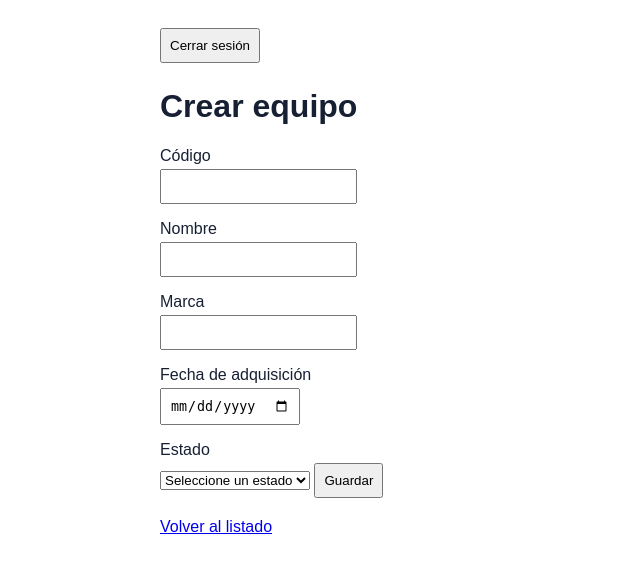
After one commit to emanuel2004ramirez/HENRY-EXA2, a Laravel app: page /equipos/crear in a window 1280 px wide. The commit adds this page. Shown: the top 573 px of the page, without its empty margins (0-640 px from the left). Run offline with Laravel 12, Linux system fonts and the light colour scheme; a user stored in the database is signed in; data comes from the database, SQL or seed files in the repository.

Commit message:
Crear registros

```diff
--- a/Henry-Exa2-Extra/app/Http/Controllers/EquipoController.php
+++ b/Henry-Exa2-Extra/app/Http/Controllers/EquipoController.php
@@ -3,6 +3,7 @@
 namespace App\Http\Controllers;
 
 use App\Models\Equipo;
+use Illuminate\Http\Request;
 
 class EquipoController extends Controller
 {
@@ -11,4 +12,29 @@ class EquipoController extends Controller
         $equipos = Equipo::orderBy('id')->get();
         return view('equipos.index', ['equipos' => $equipos]);
     }
+
+
+    public function create()
+    {
+        return view('equipos.create');
+    }
+
+    public function store(Request $request)
+    {
+        $datos = $request->validate([
+            'codigo' => ['required', 'string', 'max:30', 'unique:equipos,codigo'],
+            'nombre' => ['required', 'string', 'max:100'],
+            'marca' => ['required', 'string', 'max:80'],
+            'fecha_adquisicion' => ['required', 'date', 'before_or_equal:today'],
+            'estado' => ['required', 'in:disponible,asignado,mantenimiento'],
+        ]);
+        $equipo = new Equipo();
+        $equipo->codigo = $datos['codigo'];
+        $equipo->nombre = $datos['nombre'];
+        $equipo->marca = $datos['marca'];
+        $equipo->fecha_adquisicion = $datos['fecha_adquisicion'];
+        $equipo->estado = $datos['estado'];
+        $equipo->save();
+        return redirect()->route('equipos.index')->with('exito', 'Equipo creado correctamente.');
+    }
 }
--- /dev/null
+++ b/Henry-Exa2-Extra/resources/views/equipos/create.blade.php
@@ -0,0 +1,29 @@
+@extends('layouts.app')
+@section('contenido')
+    <h1>Crear equipo</h1>
+    <form method="POST" action="{{ route('equipos.store') }}">
+        @csrf
+        <label for="codigo">Código</label>
+        <input id="codigo" name="codigo" type="text" value="{{ old('codigo') }}" maxlength="30" required>
+
+        <label for="nombre">Nombre</label>
+        <input id="nombre" name="nombre" type="text" value="{{ old('nombre') }}" maxlength="100" required>
+
+        <label for="marca">Marca</label>
+        <input id="marca" name="marca" type="text" value="{{ old('marca') }}" maxlength="80" required>
+
+        <label for="fecha_adquisicion">Fecha de adquisición</label>
+        <input id="fecha_adquisicion" name="fecha_adquisicion" type="date" value="{{ old('fecha_adquisicion') }}" required>
+
+        <label for="estado">Estado</label>
+        <select id="estado" name="estado" required>
+            <option value="">Seleccione un estado</option>
+            <option value="disponible" @selected(old('estado') === 'disponible')>Disponible</option>
+            <option value="asignado" @selected(old('estado') === 'asignado')>Asignado</option>
+            <option value="mantenimiento" @selected(old('estado') === 'mantenimiento')>Mantenimiento</option>
+        </select>
+
+        <button type="submit">Guardar</button>
+    </form>
+    <p><a href="{{ route('equipos.index') }}">Volver al listado</a></p>
+@endsection
--- a/Henry-Exa2-Extra/resources/views/equipos/index.blade.php
+++ b/Henry-Exa2-Extra/resources/views/equipos/index.blade.php
@@ -1,6 +1,7 @@
 @extends('layouts.app')
 @section('contenido')
     <h1>Equipos registrados</h1>
+    <p><a href="{{ route('equipos.create') }}">Crear equipo</a></p>
     <table>
         <thead>
             <tr>
--- a/Henry-Exa2-Extra/routes/web.php
+++ b/Henry-Exa2-Extra/routes/web.php
@@ -18,6 +18,10 @@ Route::middleware('auth')->group(function () {
     })->name('inicio');
     Route::get('/equipos', [EquipoController::class, 'index'])
         ->name('equipos.index');
+    Route::get('/equipos/crear', [EquipoController::class, 'create'])
+        ->name('equipos.create');
+    Route::post('/equipos', [EquipoController::class, 'store'])
+        ->name('equipos.store');
     Route::post('/logout', [LoginController::class, 'destroy'])
         ->name('logout');
 });
```
